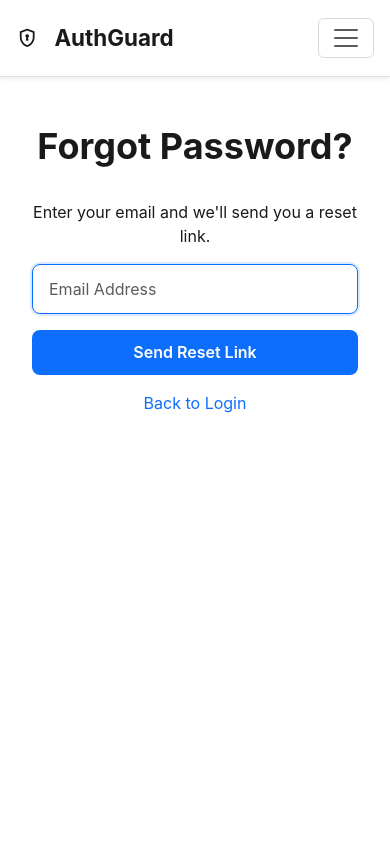
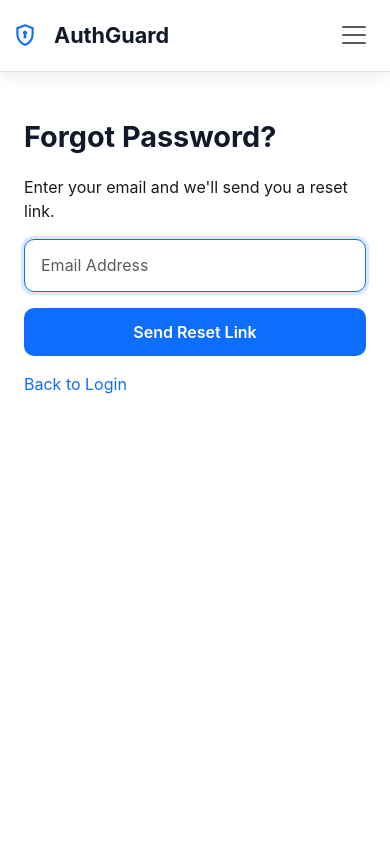
Before and after one commit to vedasm/AuthGuard, a Flask app: page /forgot in a window 390 px wide. Run offline with Flask 3, Linux system fonts and the light colour scheme; the visitor is signed in with stand-in values (Sample User, id 1); data that the repository does not hold is empty; some libraries are stand-ins or nearby versions.

Commit message:
Update style.css

```diff
--- a/static/style.css
+++ b/static/style.css
@@ -4,109 +4,166 @@
     box-sizing: border-box;
 }
 
+html, body {
+    min-height: 100%;
+}
+
 body {
     font-family: -apple-system, BlinkMacSystemFont, "Segoe UI", Roboto, Arial, sans-serif;
     color: #1a1a1a;
     background: #ffffff;
+    line-height: 1.5;
 }
 
-/* Navbar */
 .navbar {
-    background: #f8f9fa;
+    background: #ffffff !important;
     border-bottom: 1px solid #e5e7eb;
-    padding: 1rem 0;
+    min-height: 72px;
+    padding: 0.75rem 0;
 }
 
-.navbar .container-fluid {
+.navbar > .container {
     display: flex;
-    justify-content: space-between;
     align-items: center;
-    padding: 0 2rem;
-    flex-wrap: wrap;
-    gap: 0.75rem;
+    gap: 1rem;
 }
 
 .navbar-brand {
     display: flex;
     align-items: center;
     gap: 0.5rem;
-    font-size: 1.4rem;
+    font-size: 1.65rem;
     font-weight: 700;
-    color: #1a1a1a;
+    color: #111827 !important;
+    text-decoration: none;
+    white-space: nowrap;
+}
+
+.navbar-brand:hover {
+    color: #111827 !important;
     text-decoration: none;
 }
 
 .navbar-brand .material-symbols-outlined {
-    font-size: 1.4rem;
+    font-size: 30px;
+    color: #0d6efd;
+    line-height: 1;
 }
 
-.navbar-links {
-    display: flex;
-    gap: 1.5rem;
-    align-items: center;
-    flex-wrap: wrap;
+.navbar-toggler {
+    border: none;
+    padding: 0.35rem 0.55rem;
 }
 
-.nav-link {
-    color: #1a1a1a;
-    text-decoration: none;
-    font-size: 1rem;
+.navbar-toggler:focus {
+    box-shadow: none;
 }
 
-.nav-link:hover {
-    text-decoration: underline;
+.navbar-collapse {
+    flex-grow: 0;
 }
 
-/* Layout */
+.navbar-nav {
+    align-items: center;
+    gap: 0.5rem;
+}
+
+.navbar .nav-link {
+    color: #374151 !important;
+    font-weight: 500;
+    text-decoration: none;
+    padding: 0.45rem 0.75rem;
+    border-radius: 8px;
+    transition: background-color 0.2s ease, color 0.2s ease;
+    white-space: nowrap;
+}
+
+.navbar .nav-link:hover {
+    color: #0d6efd !important;
+    background: #f3f7ff;
+    text-decoration: none;
+}
+
+.navbar .nav-link.text-danger {
+    color: #dc2626 !important;
+}
+
+.navbar .nav-link.text-danger:hover {
+    color: #b91c1c !important;
+    background: #fff1f2;
+}
+
 main.container {
-    padding-top: 3rem;
-    padding-bottom: 4rem;
-    text-align: center;
+    padding-top: 60px;
+    padding-bottom: 50px;
 }
 
 .container {
-    max-width: 900px;
-    margin: 0 auto;
-    padding: 0 1rem;
+    max-width: 1100px;
+}
+
+h1,
+h2,
+h3 {
+    font-weight: 700;
+    color: #111827;
+}
+
+h1 {
+    font-size: 2.5rem;
+    margin-bottom: 1.5rem;
 }
 
 h2 {
-    font-size: 2.25rem;
-    font-weight: 700;
-    margin-bottom: 2rem;
+    font-size: 2rem;
+    margin-bottom: 1.25rem;
 }
 
 h3 {
     font-size: 1.4rem;
-    font-weight: 600;
-    margin: 2rem 0 1rem;
+    margin-bottom: 1rem;
 }
 
-/* Forms */
+p {
+    margin-bottom: 1rem;
+}
+
+form {
+    max-width: 480px;
+    margin: 0 auto;
+}
+
 .form-control,
 input[type=text],
 input[type=email],
-input[type=password] {
+input[type=password],
+input[type=number],
+input[type=search],
+select,
+textarea {
     width: 100%;
-    padding: 0.75rem 1rem;
+    padding: 0.85rem 1rem;
+    border-radius: 10px;
     border: 1px solid #d1d5db;
-    border-radius: 8px;
-    font-size: 1rem;
     background: #ffffff;
     color: #1a1a1a;
+    font-size: 1rem;
+    transition: border-color 0.2s ease, box-shadow 0.2s ease;
 }
 
 .form-control:focus,
-input:focus {
+input:focus,
+select:focus,
+textarea:focus {
     outline: none;
     border-color: #0d6efd;
-    box-shadow: 0 0 0 2px rgba(13, 110, 253, 0.15);
+    box-shadow: 0 0 0 0.2rem rgba(13, 110, 253, 0.15);
 }
 
 .form-control:disabled,
 .form-control[readonly] {
-    background: #f1f3f5;
-    color: #6c757d;
+    background: #f3f4f6;
+    color: #6b7280;
 }
 
 .form-label-center {
@@ -116,16 +173,20 @@ input:focus {
     margin-bottom: 0.5rem;
 }
 
-/* Buttons */
 .btn {
-    padding: 0.65rem 1.75rem;
-    border-radius: 8px;
+    border-radius: 10px;
+    padding: 0.75rem 1.5rem;
     font-weight: 600;
     border: none;
     cursor: pointer;
     font-size: 1rem;
     text-decoration: none;
     display: inline-block;
+    transition: background-color 0.2s ease, color 0.2s ease, transform 0.05s ease;
+}
+
+.btn:active {
+    transform: translateY(1px);
 }
 
 .btn-primary {
@@ -215,9 +287,84 @@ a:hover {
     text-decoration: underline;
 }
 
-@media (max-width: 600px) {
-    .navbar .container-fluid {
-        flex-direction: column;
-        padding: 0 1rem;
+.card {
+    border: none;
+    border-radius: 16px;
+    box-shadow: 0 8px 24px rgba(0, 0, 0, 0.08);
+}
+
+.shadow-sm {
+    box-shadow: 0 4px 18px rgba(0, 0, 0, 0.08) !important;
+}
+
+.text-center {
+    text-align: center;
+}
+
+@media (max-width: 991px) {
+    .navbar > .container {
+        flex-wrap: wrap;
+    }
+
+    .navbar-collapse {
+        width: 100%;
+        margin-top: 0.75rem;
+    }
+
+    .navbar-nav {
+        width: 100%;
+        align-items: flex-start;
+        gap: 0.35rem;
+        padding-top: 0.25rem;
+    }
+
+    .navbar .nav-link {
+        width: 100%;
+        padding: 0.6rem 0.85rem;
+    }
+
+    main.container {
+        padding-top: 40px;
+    }
+
+    h1 {
+        font-size: 2.1rem;
+    }
+
+    h2 {
+        font-size: 1.8rem;
+    }
+
+    form {
+        max-width: 100%;
     }
 }
+
+@media (max-width: 600px) {
+    .navbar {
+        padding: 0.6rem 0;
+    }
+
+    .navbar-brand {
+        font-size: 1.35rem;
+    }
+
+    .navbar-brand .material-symbols-outlined {
+        font-size: 26px;
+    }
+
+    main.container {
+        padding-top: 32px;
+        padding-bottom: 36px;
+    }
+
+    .table {
+        display: block;
+        overflow-x: auto;
+        white-space: nowrap;
+    }
+
+    .btn {
+        width: auto;
+    }
+}
```
Also changed, not shown: other parts of static/style.css (+20 -9 lines).
